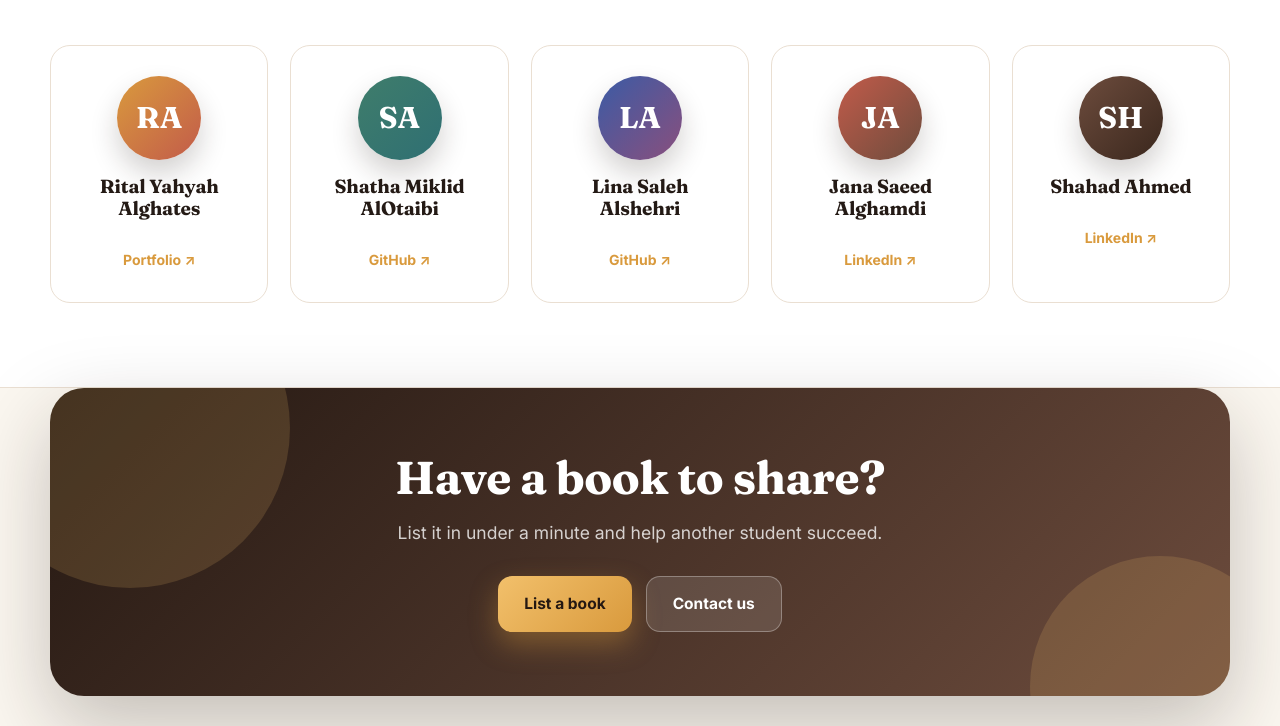
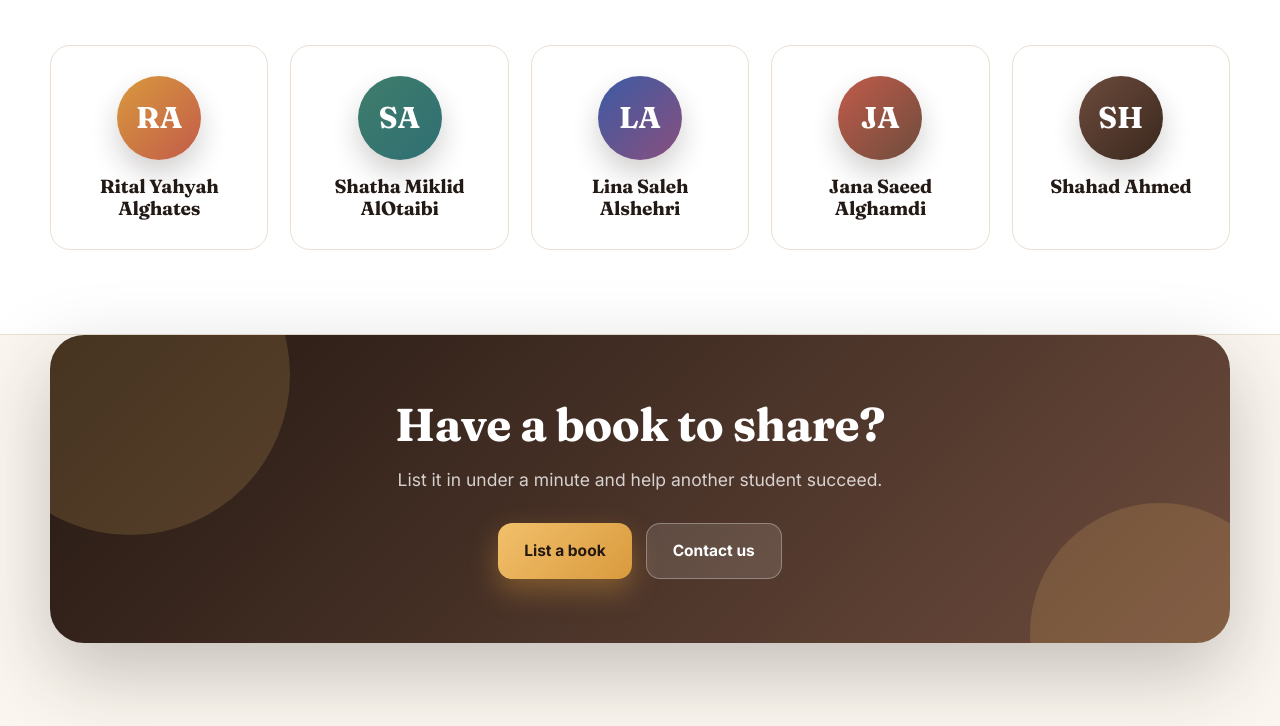
Before and after one commit to RitalALghates/BookPortal, a website: page about.html in a window 1280 px wide. Shown: the part 1220-1946 px from the top of the page. Drawn offline with Linux system fonts and the light colour scheme.

Commit message:
About: show team names only

```diff
--- a/about.html
+++ b/about.html
@@ -41,11 +41,11 @@
       <div class="container">
         <div class="section-head reveal"><span class="kicker">The people behind BookPortal</span><h2>Meet the team</h2><p>University of Jeddah · Web Development project</p></div>
         <div class="team">
-          <div class="member reveal"><div class="avatar" style="--g:linear-gradient(135deg,#d99a3d,#c25b4a)">RA</div><h3>Rital Yahyah Alghates</h3><br /><a class="link" href="https://ritalalghates.github.io/Rital_Resume/" target="_blank" rel="noopener">Portfolio ↗</a></div>
-          <div class="member reveal"><div class="avatar" style="--g:linear-gradient(135deg,#3f7d6b,#2f6f73)">SA</div><h3>Shatha Miklid AlOtaibi</h3><br /><a class="link" href="https://github.com/SillyShatha" target="_blank" rel="noopener">GitHub ↗</a></div>
-          <div class="member reveal"><div class="avatar" style="--g:linear-gradient(135deg,#3b5ba5,#8a4f7d)">LA</div><h3>Lina Saleh Alshehri</h3><br /><a class="link" href="https://github.com/lenaS7" target="_blank" rel="noopener">GitHub ↗</a></div>
-          <div class="member reveal"><div class="avatar" style="--g:linear-gradient(135deg,#c25b4a,#6d4c3d)">JA</div><h3>Jana Saeed Alghamdi</h3><br /><a class="link" href="https://www.linkedin.com/in/jana-alghamdi-6719ab266" target="_blank" rel="noopener">LinkedIn ↗</a></div>
-          <div class="member reveal"><div class="avatar" style="--g:linear-gradient(135deg,#6d4c3d,#3a271d)">SH</div><h3>Shahad Ahmed</h3><br /><a class="link" href="https://www.linkedin.com/in/shahad-ahmad-75aa98350" target="_blank" rel="noopener">LinkedIn ↗</a></div>
+          <div class="member reveal"><div class="avatar" style="--g:linear-gradient(135deg,#d99a3d,#c25b4a)">RA</div><h3>Rital Yahyah Alghates</h3></div>
+          <div class="member reveal"><div class="avatar" style="--g:linear-gradient(135deg,#3f7d6b,#2f6f73)">SA</div><h3>Shatha Miklid AlOtaibi</h3></div>
+          <div class="member reveal"><div class="avatar" style="--g:linear-gradient(135deg,#3b5ba5,#8a4f7d)">LA</div><h3>Lina Saleh Alshehri</h3></div>
+          <div class="member reveal"><div class="avatar" style="--g:linear-gradient(135deg,#c25b4a,#6d4c3d)">JA</div><h3>Jana Saeed Alghamdi</h3></div>
+          <div class="member reveal"><div class="avatar" style="--g:linear-gradient(135deg,#6d4c3d,#3a271d)">SH</div><h3>Shahad Ahmed</h3></div>
         </div>
       </div>
     </section>
```
